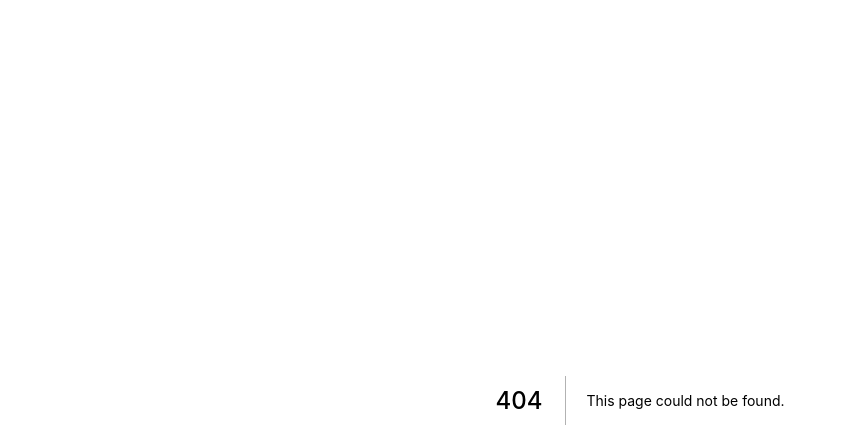
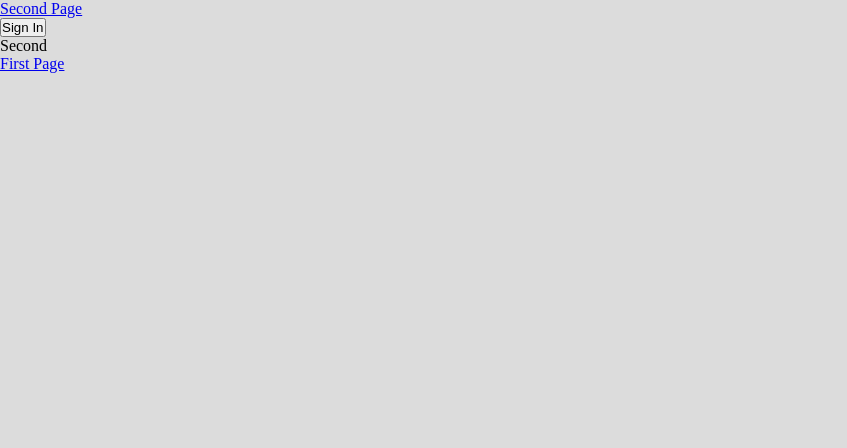
Before and after one commit to florescente/Ecommerce, a Next.js app: page /second in a window 1280 px wide. Before the commit this address had no page. Shown: the top 448 px of the page, without its empty margins (0-847 px from the left). Built offline with nearby package versions, Linux system fonts and the light colour scheme; no server answers.

Commit message:
final database

```diff
--- a/pages/_app.tsx
+++ b/pages/_app.tsx
@@ -1,13 +1,17 @@
 import type { AppProps } from 'next/app'
 import { globalStyles } from '../styles/global'
 import { SessionProvider } from 'next-auth/react'
+import Layout from '../stories/Layout'
 
 globalStyles()
 
-function MyApp({ Component, pageProps }: AppProps) {
+function MyApp({ Component, pageProps: { session, ...pageProps } }: AppProps) {
+  console.log(session)
   return (
-    <SessionProvider session={pageProps.session}>
-      <Component {...pageProps} />
+    <SessionProvider session={session}>
+      <Layout>
+        <Component {...pageProps} />
+      </Layout>
     </SessionProvider>
   )
 }
--- /dev/null
+++ b/pages/second.tsx
@@ -0,0 +1,13 @@
+import Link from 'next/link'
+import React from 'react'
+
+function Second() {
+  return (
+    <>
+      <div>Second</div>
+      <Link href="/">First Page</Link>
+    </>
+  )
+}
+
+export default Second
--- /dev/null
+++ b/stories/Layout/index.tsx
@@ -0,0 +1,13 @@
+import React from 'react'
+import Navbar from '../Navbar'
+
+function Layout({ children }: { children: React.ReactNode }) {
+  return (
+    <>
+      <Navbar />
+      <div>{children}</div>
+    </>
+  )
+}
+
+export default Layout
--- a/stories/Navbar/index.tsx
+++ b/stories/Navbar/index.tsx
@@ -1,16 +1,40 @@
-import { signIn, signOut } from 'next-auth/react'
+import { signIn, signOut, useSession } from 'next-auth/react'
+import Link from 'next/link'
 
 function Navbar() {
+  const { data: session, status } = useSession()
+
+  if (status === 'loading') {
+    return <div>Loading...</div>
+  }
+  if (status === 'authenticated' && session) {
+    return (
+      <ul>
+        <li>{session.user!.name}</li>
+        <li>{session.user!.email}</li>
+        <li>
+          <img src={session.user!.image!} alt="profile" />
+        </li>
+        <li>{session.expires}</li>
+        <li>
+          <Link href="/second">Second Page</Link>
+        </li>
+        <li>
+          <button type="button" onClick={() => signOut()}>
+            Sign Out
+          </button>
+        </li>
+      </ul>
+    )
+  }
   return (
     <ul>
       <li>
+        <Link href="/second">Second Page</Link>
+      </li>
+      <li>
         <button type="button" onClick={() => signIn()}>
           Sign In
-        </button>
-      </li>
-      <li>
-        <button type="button" onClick={() => signOut()}>
-          Sign Out
         </button>
       </li>
     </ul>
```
Also changed, not shown: pages/index.tsx (+1 -28 lines).
